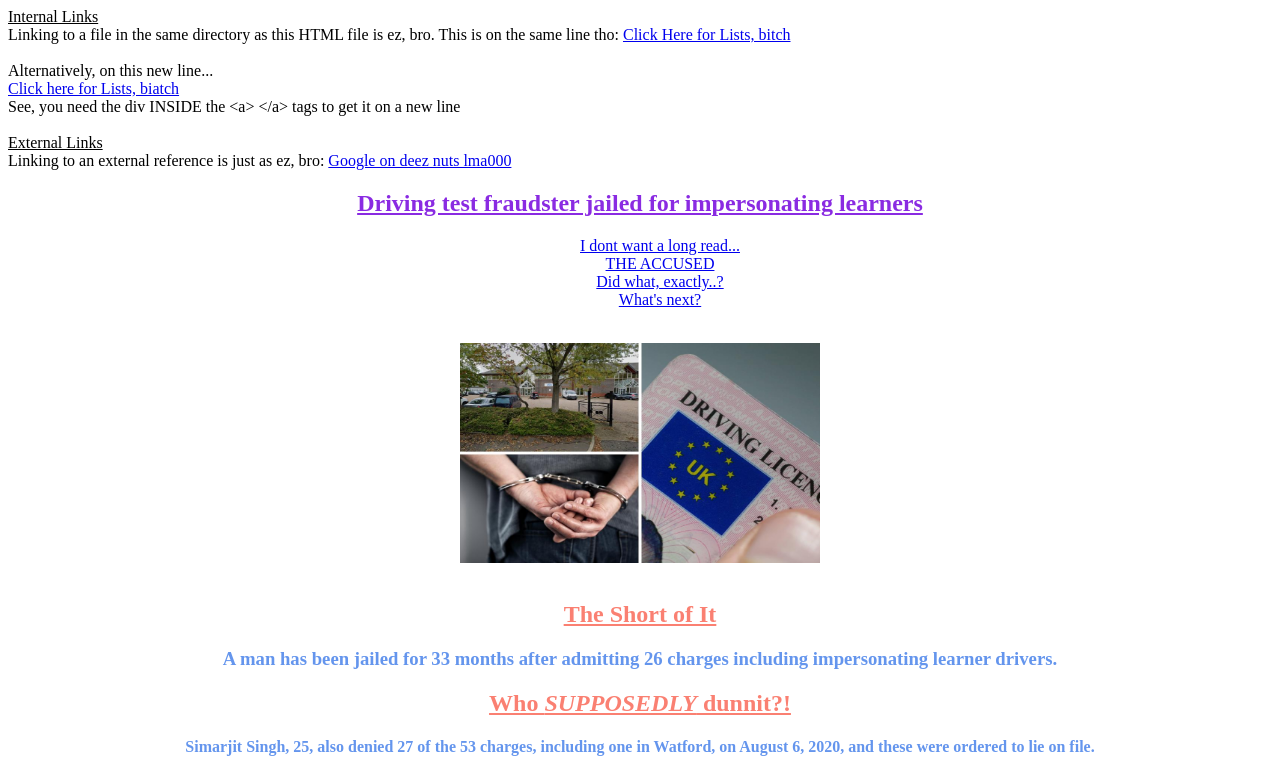
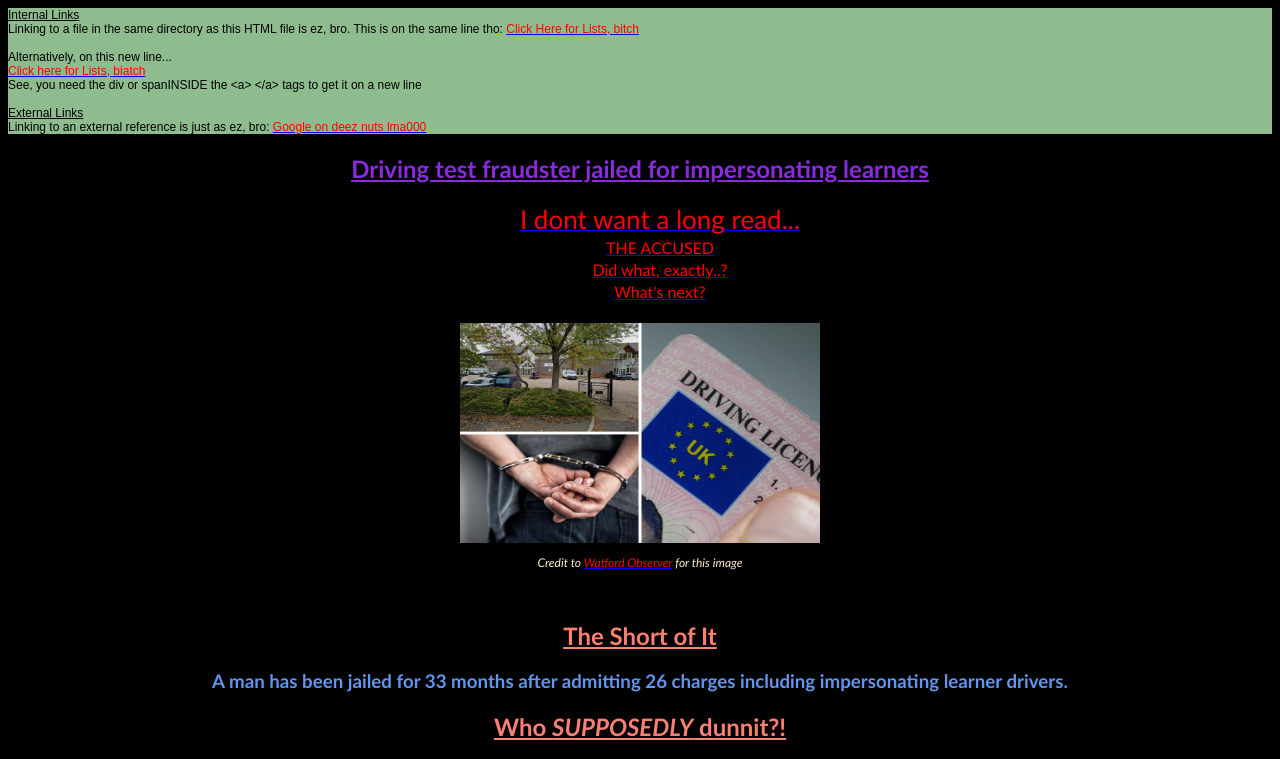
Before and after one commit to Watstar/Course, a plain HTML site: page site/Links.html in a window 1280 px wide. Shown: the top 759 px of the page. Drawn offline with Linux system fonts and the light colour scheme.

Commit message:
More CSS styles applied

```diff
--- a/site/Links.html
+++ b/site/Links.html
@@ -9,9 +9,13 @@
             id selector with $ matches any id that END with the given value
             id selector with * matches any id that CONTAINS the given value
 
-            Instead of element selectors like h6 or p, you can add class="id_here" to an element to identify a class, similar to id.
-            This would be referred to by the css select ".id_here {}"
-            The same can be achieved with #id_here */
+            Instead of element selectors like h6 or p, you can write <element class="id_here"> to identify a class, similar to id.
+            This would be referred to by the css selector ".class_here {}"
+            The same can be achieved with "#id_here {}" while adding an id to an element with <element id="">
+                IDs are for when elements should have their own individual styles or such applied to them.
+                Classes are for when content should share the same styling.
+                I'm avoiding using classes by using the ID selectors which can target id's containing a certain value, see top comment.
+                    Though admittedly, if I were to do it again I would use classes instead of the partial ID selector. */
             [id^="art"] {
                 color:cornflowerblue;
                 text-align: center;
@@ -28,6 +32,7 @@
             }
             h6 {
                 text-align: end;
+                font-style: italic;
             }
             h1 {
                 color:blueviolet;
@@ -35,34 +40,83 @@
                 text-size-adjust: 32px;
                 font-weight: bolder;
             }
-            ul {
-                text-align: center
+            div > p {
+                font-style: italic;
+                font-size: 12px;
+                color:blanchedalmond
+            }
+            ul, li {
+                text-align: center;
+                margin-bottom: 3px;
+            }
+            a:link, a:visited {
+                text-decoration: underline 1px solid blue;
+                color: red;
+                margin-bottom: 3px;
+            }
+            a:hover, a:active {
+                background-color: blueviolet;
+                color:darkgoldenrod;
+            }
+            /* One link is on a new line for a reason, so it has the link text in a span tag, inside the a tag.
+            This requires a new selector to select spans inside a tags, unlike the style above which targets all a tags i.e. links without an id or class
+
+            The link was in a div but this was causing styling issues */
+            a > span:link, a:visited {
+                text-decoration: underline 1px solid blue;
+                color: red;
+                margin-bottom: 3px;
+            }
+            a > span:hover, a:active {
+                background-color: blueviolet;
+                color:darkgoldenrod;
+                width: 2;
+            }
+            /* nth-child selector will apply to the element preceding it, and the value provided in brackets.
+            Can also be a non-numerical value like odd or even */
+            li:nth-child(1) {
+                font-size: 26px;
+            }
+            body {
+                background-color:black;
+                font-family: Calibri;
+            }
+            [id^="non"]{
+                background-color: darkseagreen;
+                font-size: 12px;
+                font-family: sans-serif;
             }
         </style>
 </head>
 <body>
+    <section id="non-article links">
         <u>Internal Links</u>
         <!-- target="_blank" forces links to open in a new tab -->
         <section><div>
             Linking to a file in the same directory as this HTML file is ez, bro. This is on the same line tho:
             <a href="Lists.html" target="_blank" title="Link to Lists page">Click Here for Lists, bitch</a></div>
         <br>
-    <!-- For links on a new line, see below where to put the div tags. Inside the final a tag, after the link title closing bracket i.e. "..> <div> </div> </a>"-->
+        <!-- For links on a new line, see below where to put the div or span tags. Inside the final a tag, after the link title closing bracket i.e. "..> <div> </div> </a>"
+        this causes the link to not be covered by CSS rules that refer to <a> tags alone. See CSS comments. -->
             <div>Alternatively, on this new line...</div>
             <a href="Lists.html" target="_blank" title="Link to Lists page">
-        <div>Click here for Lists, biatch</div></a>
-             See, you need the div INSIDE the &lt;a&gt;&nbsp;&lt;/a&gt; tags to get it on a new line
+            <span>Click here for Lists, biatch</span></a>
+            <br> See, you need the div or spanINSIDE the &lt;a&gt;&nbsp;&lt;/a&gt; tags to get it on a new line
     </section>
+
     <br>
+
     <u>External Links</u>
     <section><div>
         Linking to an external reference is just as ez, bro:
         <a href="http://www.google.co.uk" target="_blank" title="External Link to Google">Google on deez nuts lma000</a>
     </div></section>
-
+</section>
     <section id="Top"><h1><u>Driving test fraudster jailed for impersonating learners</u></h1></section>
         <ul style="list-style-type: none;">
-            <!-- Jump up get up and get down -->
+            <!-- Jump up get up and get down
+                 list-style-type: none removes the bullets from an unorganised list
+                can also be achieved in CSS by "ul or li {list-style: none;}"-->
             <li><a href="#jump_1">I dont want a long read...</a></li>
             <li><a href="#jump_2">THE ACCUSED</a></li>
             <li><a href="#jump_3">Did what, exactly..?</a></li>
@@ -75,7 +129,12 @@
                     Since the Pictures folder is in the current folder of the html, you do not need the main root (/site/, or the '/' in front). Just name the folder and sub-folders etc
                 2) When the source folder is in the previous root directory, you can use "<img src="../picture.jpg">"
                 3) When it's in the same folder as the htmls, just <img src="picture.jpg"> -->
-        <div id="Image"><img src="Pictures/Generic_Stock_Driving_Offence_Image.jpg" width="360" height="220" alt="Stock Driving Offence Graphic"></div>
+        <div id="Image"><img src="Pictures/Generic_Stock_Driving_Offence_Image.jpg" width="360" height="220" alt="Stock Driving Offence Graphic">
+        <div>
+            <p>Credit to <a href="https://www.watfordobserver.co.uk/" target="_blank" title="Link to Watford Observer">Watford Observer</a> for this image</p>
+        </div>
+        </div>
+        <!-- Above is text in a div wrapper inside the div wrapper for the image, to create text under the image -->
         <br>
 
     <section id="jump_1"><h2><u>The Short of It</u></h2></section>
```
Lines whose indentation alone changed are shown as unchanged.
